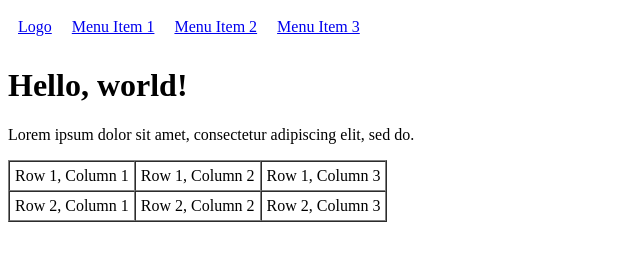
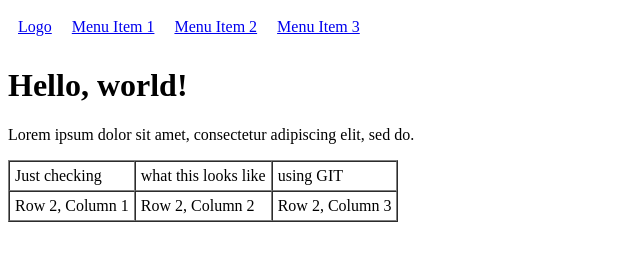
Before and after one commit to sSoGoR/git_ossewold_nl, a plain HTML site: page index.html in a window 1280 px wide. Shown: the whole page, without its empty margins (0-640 px from the left). Drawn offline with Linux system fonts and the light colour scheme.

Commit message:
2nd commit table content

```diff
--- a/index.html
+++ b/index.html
@@ -67,9 +67,9 @@
   <p>Lorem ipsum dolor sit amet, consectetur adipiscing elit, sed do. </p>
   <table border="1" cellspacing="0" cellpadding="5">
     <tr>
-      <td>Row 1, Column 1</td>
-      <td>Row 1, Column 2</td>
-      <td>Row 1, Column 3</td>
+      <td>Just checking</td>
+      <td>what this looks like</td>
+      <td>using GIT</td>
     </tr>
     <tr>
       <td>Row 2, Column 1</td>
```
